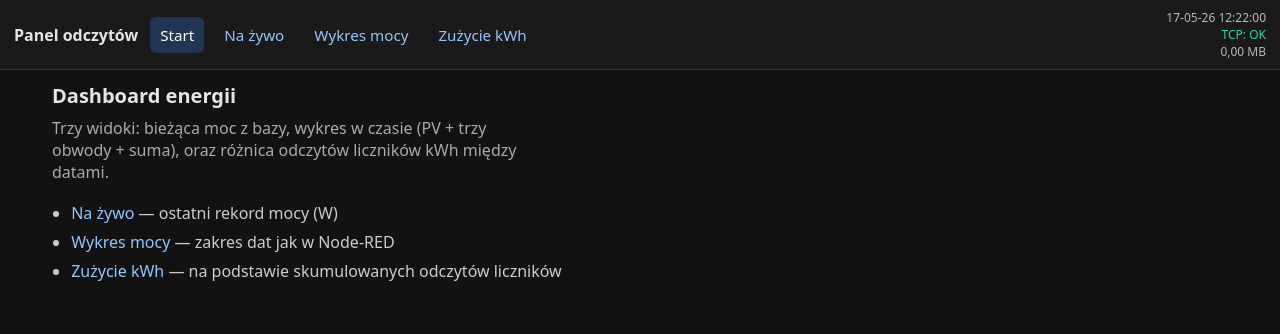
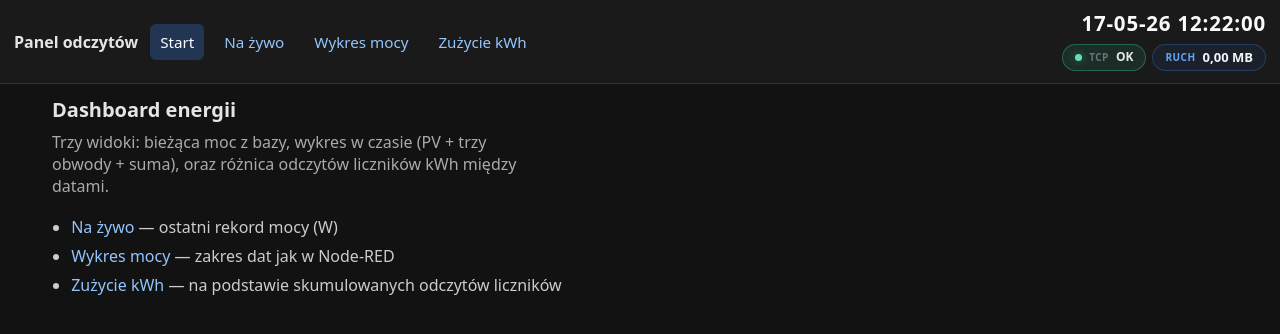
Before and after one commit to DybaMati/str_liczniki, a FastAPI app: page /start in a window 1280 px wide. Shown: the top 334 px of the page. Run offline with FastAPI, Linux system fonts and the light colour scheme.

Commit message:
style(nav): wiekszy zegar na desktopie i pigulki TCP/Ruch
Co-authored-by: Cursor <cursoragent@cursor.com>

```diff
--- a/templates/base.html
+++ b/templates/base.html
@@ -43,18 +43,102 @@
       display: flex;
       flex-direction: column;
       align-items: flex-end;
-      gap: 2px;
-      font-size: clamp(10px, 2.7vw, 12px);
-      color: #b8b8b8;
-      line-height: 1.25;
+      gap: 6px;
+      max-width: 100%;
+      text-align: right;
+    }
+    .nav-clock {
       font-variant-numeric: tabular-nums;
-      text-align: right;
-      max-width: 100%;
+      white-space: nowrap;
+      line-height: 1.15;
+      color: #e5e5e5;
+      font-size: 13px;
+      font-weight: 600;
     }
-    .nav-status-line { white-space: nowrap; }
-    .nav-tcp-ok { color: #34d399; }
-    .nav-tcp-bad { color: #f87171; }
-    .nav-tcp-wait { color: #fbbf24; }
+    .nav-status-meta {
+      display: flex;
+      flex-wrap: wrap;
+      justify-content: flex-end;
+      align-items: center;
+      gap: 6px;
+    }
+    .nav-pill {
+      display: inline-flex;
+      align-items: center;
+      gap: 6px;
+      padding: 4px 10px;
+      border-radius: 999px;
+      font-size: 11px;
+      font-weight: 500;
+      line-height: 1.2;
+      white-space: nowrap;
+      font-variant-numeric: tabular-nums;
+      background: rgba(255, 255, 255, 0.04);
+      border: 1px solid #383838;
+      color: #9ca3af;
+    }
+    .nav-pill-dot {
+      width: 7px;
+      height: 7px;
+      border-radius: 50%;
+      background: currentColor;
+      flex-shrink: 0;
+      opacity: 0.95;
+    }
+    .nav-pill-label {
+      color: #6b7280;
+      font-weight: 600;
+      font-size: 9px;
+      letter-spacing: 0.05em;
+      text-transform: uppercase;
+    }
+    .nav-pill-val {
+      color: #e5e7eb;
+      font-weight: 600;
+    }
+    #nav-tcp.nav-tcp-ok {
+      color: #6ee7b7;
+      background: rgba(52, 211, 153, 0.1);
+      border-color: rgba(52, 211, 153, 0.35);
+    }
+    #nav-tcp.nav-tcp-ok .nav-pill-dot { box-shadow: 0 0 8px rgba(52, 211, 153, 0.55); }
+    #nav-tcp.nav-tcp-bad {
+      color: #fca5a5;
+      background: rgba(248, 113, 113, 0.1);
+      border-color: rgba(248, 113, 113, 0.35);
+    }
+    #nav-tcp.nav-tcp-wait {
+      color: #fcd34d;
+      background: rgba(251, 191, 36, 0.08);
+      border-color: rgba(251, 191, 36, 0.3);
+    }
+    #nav-tcp.nav-tcp-wait .nav-pill-dot { animation: nav-tcp-pulse 1.2s ease-in-out infinite; }
+    @keyframes nav-tcp-pulse {
+      0%, 100% { opacity: 1; transform: scale(1); }
+      50% { opacity: 0.35; transform: scale(0.85); }
+    }
+    .nav-pill-data {
+      background: rgba(59, 130, 246, 0.08);
+      border-color: rgba(59, 130, 246, 0.28);
+    }
+    .nav-pill-data .nav-pill-label { color: #60a5fa; }
+    .nav-pill-data .nav-pill-val { color: #f3f4f6; font-size: 12px; }
+    @media (min-width: 721px) {
+      .nav-clock {
+        font-size: 1.28rem;
+        font-weight: 600;
+        color: #f8fafc;
+        letter-spacing: 0.04em;
+      }
+      .nav-status { gap: 8px; padding: 2px 0; }
+      .nav-pill {
+        font-size: 12px;
+        padding: 5px 12px;
+        gap: 7px;
+      }
+      .nav-pill-label { font-size: 10px; }
+      .nav-pill-data .nav-pill-val { font-size: 13px; }
+    }
     main {
       padding: 12px max(12px, env(safe-area-inset-right)) 28px max(12px, env(safe-area-inset-left));
       max-width: 1200px;
@@ -67,15 +151,18 @@
       .nav a { padding: 6px 8px; }
       .nav-status {
         flex: 1 0 100%;
-        flex-direction: row;
-        flex-wrap: wrap;
-        justify-content: flex-end;
-        align-items: center;
-        gap: 4px 8px;
+        flex-direction: column;
+        align-items: flex-end;
+        gap: 5px;
         margin-left: 0;
-        padding-top: 4px;
+        padding-top: 6px;
         border-top: 1px solid #2a2a2a;
       }
+      .nav-clock { font-size: 12px; }
+      .nav-status-meta { width: 100%; gap: 5px; }
+      .nav-pill { font-size: 10px; padding: 3px 8px; gap: 5px; }
+      .nav-pill-dot { width: 6px; height: 6px; }
+      .nav-pill-data .nav-pill-val { font-size: 11px; }
     }
     @media (max-width: 480px) {
       .nav { padding-top: 8px; padding-bottom: 8px; }
@@ -94,9 +181,18 @@
       <a href="/meters" class="{{ 'active' if active == 'meters' else '' }}">Zużycie kWh</a>
     </div>
     <div class="nav-status" id="nav-status" aria-live="polite">
-      <span class="nav-status-line" id="nav-clock">--</span>
-      <span class="nav-status-line" id="nav-tcp">TCP: sprawdzanie...</span>
-      <span class="nav-status-line" id="nav-traffic">0,00 MB</span>
+      <div class="nav-clock" id="nav-clock">--</div>
+      <div class="nav-status-meta">
+        <span class="nav-pill nav-tcp-wait" id="nav-tcp">
+          <span class="nav-pill-dot" aria-hidden="true"></span>
+          <span class="nav-pill-label">TCP</span>
+          <span class="nav-pill-val" id="nav-tcp-text">...</span>
+        </span>
+        <span class="nav-pill nav-pill-data" id="nav-traffic">
+          <span class="nav-pill-label">Ruch</span>
+          <span class="nav-pill-val" id="nav-traffic-val">0,00 MB</span>
+        </span>
+      </div>
     </div>
   </nav>
   <main>
@@ -106,8 +202,9 @@
   (function () {
     var clockEl = document.getElementById('nav-clock');
     var tcpEl = document.getElementById('nav-tcp');
-    var trafficEl = document.getElementById('nav-traffic');
-    if (!clockEl || !tcpEl || !trafficEl) return;
+    var tcpText = document.getElementById('nav-tcp-text');
+    var trafficVal = document.getElementById('nav-traffic-val');
+    if (!clockEl || !tcpEl || !tcpText || !trafficVal) return;
 
     var totalBytes = 0;
     var tcpOk = null;
@@ -140,21 +237,21 @@
     }
 
     function updateTraffic() {
-      trafficEl.textContent = fmtTraffic(totalBytes);
+      trafficVal.textContent = fmtTraffic(totalBytes);
     }
 
     function setTcp(ok, checking) {
       tcpEl.classList.remove('nav-tcp-ok', 'nav-tcp-bad', 'nav-tcp-wait');
       if (checking) {
-        tcpEl.textContent = 'TCP: ...';
+        tcpText.textContent = '...';
         tcpEl.classList.add('nav-tcp-wait');
         return;
       }
       if (ok) {
-        tcpEl.textContent = 'TCP: OK';
+        tcpText.textContent = 'OK';
         tcpEl.classList.add('nav-tcp-ok');
       } else {
-        tcpEl.textContent = 'TCP: brak';
+        tcpText.textContent = 'brak';
         tcpEl.classList.add('nav-tcp-bad');
       }
     }
```
